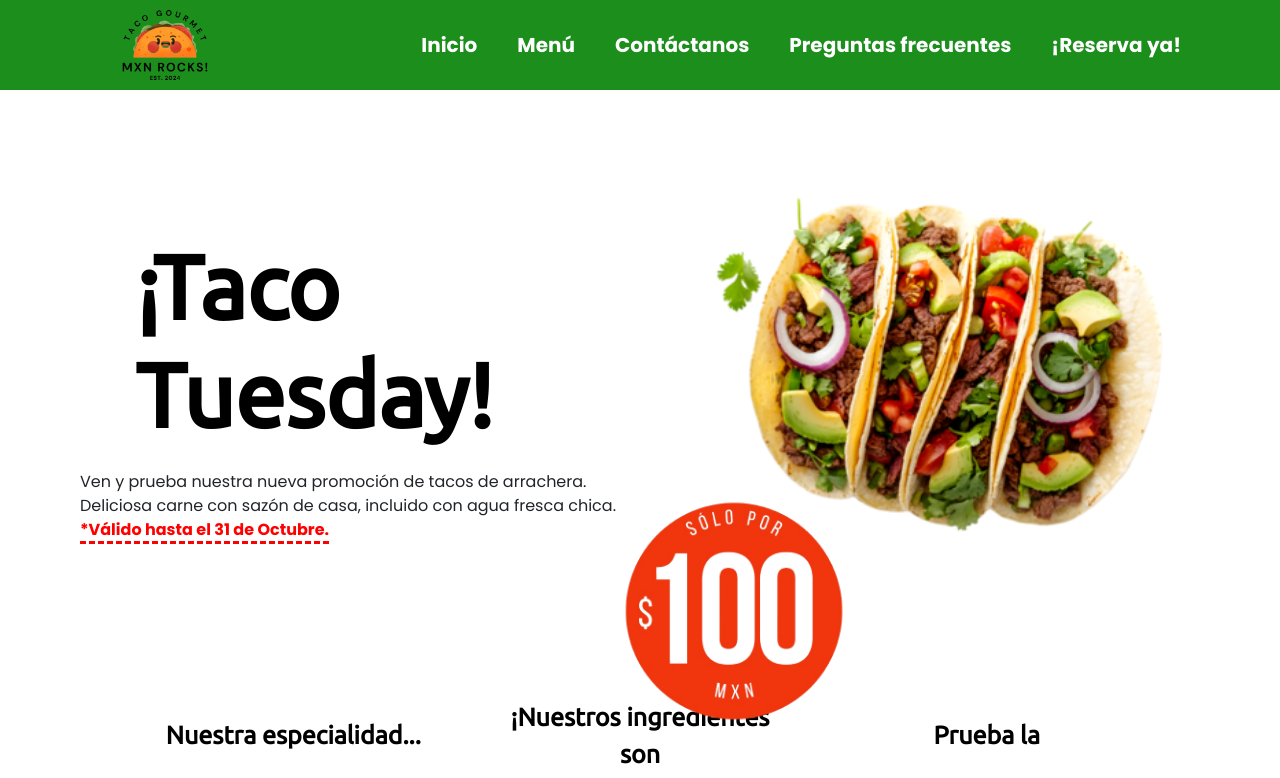
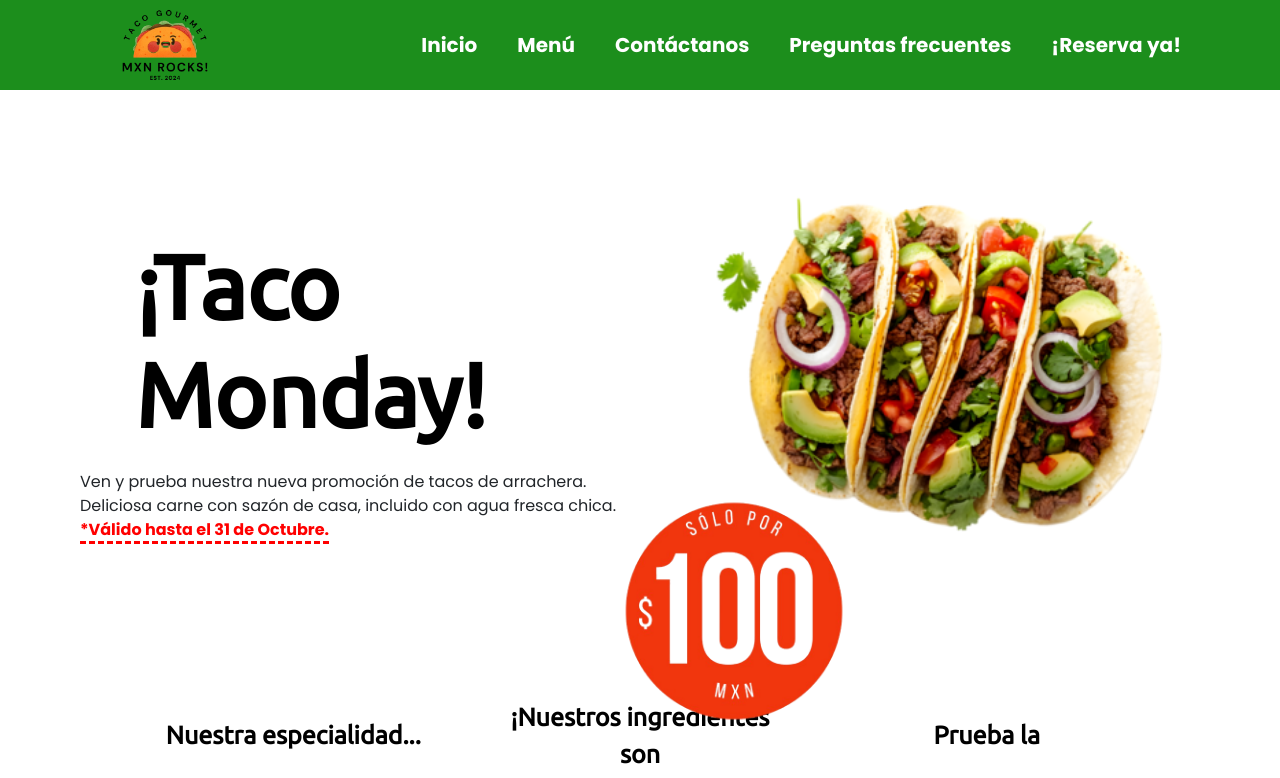
Before and after one commit to fertz24/fertz24.github.io, a plain HTML site: page index.html in a window 1280 px wide. Shown: the top 778 px of the page. Drawn offline with nearby package versions, Linux system fonts and the light colour scheme.

Commit message:
Cambie el dia de promo

```diff
--- a/index.html
+++ b/index.html
@@ -40,7 +40,7 @@
                 <img src="imagenes/precio2.png" alt="Precio de combo" class="pre">
             </div>
             <div class="encabCont">
-                <h2 class="text-black">¡Taco <br> Tuesday!</h2> <!--AQUÍ SE USA BOOTSTRAP, aquí estamos declarando que con
+                <h2 class="text-black">¡Taco <br> Monday!</h2> <!--AQUÍ SE USA BOOTSTRAP, aquí estamos declarando que con
                 text-black ponga nuestro encabezado h2 en negro-->
                 <p>Ven y prueba nuestra nueva promoción de tacos de arrachera. <br>
                     Deliciosa carne con sazón de casa, incluido con agua fresca chica. <br>
```
